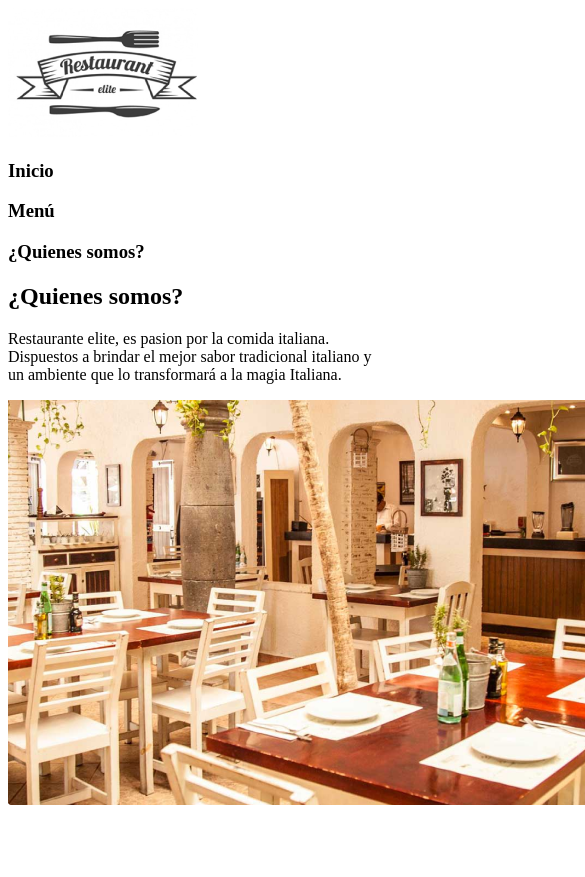
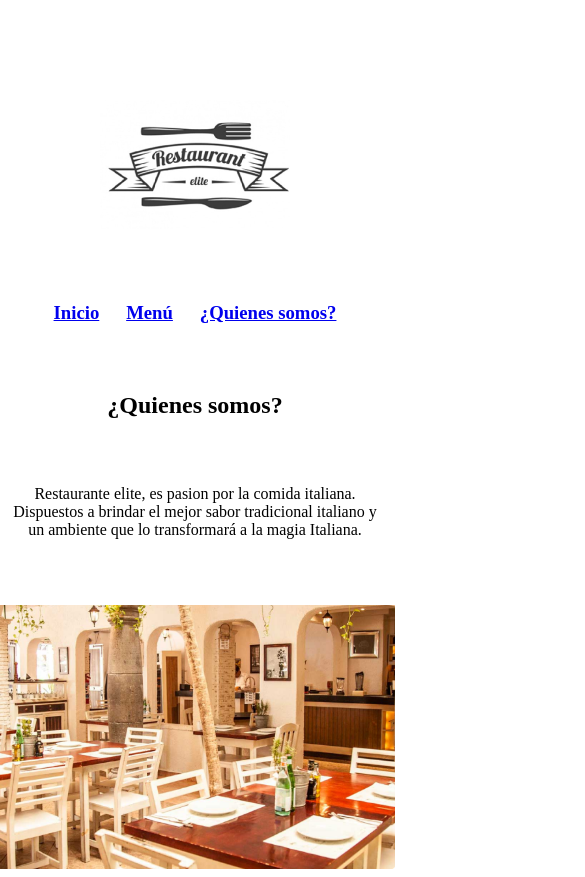
Before and after one commit to Farit48/EXAMEN_HTML_CSS_CADENAFARIT, a plain HTML site: page quienes_somos.html in a window 390 px wide. Shown: the top 877 px of the page, 585 px wide, since content can reach past the window. Before the commit the page ends 844 px from the top, so only its background shows below. Drawn offline with Linux system fonts and the light colour scheme; a web font is replaced by a local one.

Commit message:
Maquetacion y responsive de 480px tamaño celular promedio

```diff
--- /dev/null
+++ b/css/style.css
@@ -0,0 +1,115 @@
+/***Variables propias*****/
+:root{
+    --fuente-nav:"Funnel Sans", sans-serif;
+    --fuente-text:"Italianno", cursive;
+}
+
+/****Globales***/
+.Header{
+    /***Maquetacion***/
+    display: flex;
+    justify-content: end;
+    gap: 60%;
+    width: 90%;
+    margin: auto;
+}
+.Header_Enlaces {
+    /***Maquetacion***/
+    width: 30%;
+    display: flex;
+    justify-content: space-evenly;
+}
+
+/*****Pagina Inicio***/
+
+.MainInicio {
+    /***Maquetacion***/
+    margin-top: 100px;
+    justify-content: center;
+    display: grid;
+    grid-template-columns: 40% 50%;
+    align-items: center;
+    justify-items: center;
+    text-align: center;
+}
+/*****Pagina Menu***/
+.MainMenu {
+    text-align: center;
+    display: grid;
+    margin-top: 250px;
+    grid-template-columns: 20% 20% 20%;
+    align-items: center;
+    justify-items: center;
+    justify-content: center;
+    column-gap: 10%;
+}
+/*****Pagina Quienes somos***/
+.MainQS {
+    text-align: center;
+}
+.MainQS_Contenido{
+    margin-top: 100px;
+    display: grid;
+    grid-template-columns: 40% 40%;
+    justify-content: center;
+    align-items: center;
+    column-gap: 5%;
+}
+
+
+
+/****Responsive****/
+@media (max-width: 480px) {
+    /****Globales***/
+    .Header{
+        /***Maquetacion***/
+        margin-top: 100px;
+        display: flex;
+        flex-direction: column;
+        row-gap: 50px;
+        align-items: center;
+    }
+    .Header_Enlaces {
+        /***Maquetacion***/
+        width: 100%;
+        display: flex;
+        justify-content: space-evenly;
+    }
+
+    /*****Pagina Inicio***/
+    .MainInicio {
+        /***Maquetacion***/
+        display: flex;
+        flex-direction: column;
+        row-gap: 20%;
+
+    }
+    .MainInicio .Imagen img {
+        margin-top: 150px;
+        width: 300px;
+    }
+
+    /*****Pagina Menu***/
+    .MainMenu {
+        margin-top: 50px;
+        display: flex;
+        flex-direction: column;
+    }
+
+    /*****Pagina Quienes somos***/
+    .MainQS {
+        text-align: center;
+        margin-top: 50px;
+    }
+    .MainQS_Contenido{
+        margin-top: 50px;
+        display: flex;
+        flex-direction: column;
+        row-gap: 50px;
+    }
+    .MainQS_Contenido  img {
+
+        width: 400px;
+    }
+
+}
--- a/quienes_somos.html
+++ b/quienes_somos.html
@@ -4,25 +4,29 @@
     <meta charset="UTF-8">
     <meta name="viewport" content="width=device-width, initial-scale=1.0">
     <title>Document</title>
+    <link rel="stylesheet" href="css/style.css">
+    <link rel="preconnect" href="https://fonts.googleapis.com">
+    <link rel="preconnect" href="https://fonts.gstatic.com" crossorigin>
+    <link href="https://fonts.googleapis.com/css2?family=Funnel+Sans:wght@700&family=Italianno&display=swap" rel="stylesheet">
 </head>
 <body>
-    <header>
+    <header class="Header">
         <div>
             <img src="imagenes/Logo restaurante.png" alt="logotipo">
         </div>
-        <div>
-            <h3>Inicio</h3>
-            <h3>Menú</h3>
-            <h3>¿Quienes somos?</h3>
+        <div class="Header_Enlaces">
+            <h3><a href="index.html">Inicio</a></h3>
+            <h3><a href="menu.html">Menú</a></h3>
+            <h3><a href="quienes_somos.html">¿Quienes somos?</a></h3>
         </div>
     </header>
-    <main>
+    <main class="MainQS">
         <h2>¿Quienes somos?</h2>
-        <div>
+        <div class="MainQS_Contenido">
             <p>Restaurante  elite, es pasion por la comida italiana. Dispuestos a brindar el mejor sabor tradicional italiano y un ambiente que lo
                 transformará a la magia Italiana.
             </p>
-            <img src="imagenes/Restaurante.png" alt="restaurante">
+            <img  src="imagenes/Restaurante.png" alt="restaurante">
         </div>
     </main>
 </body>
```
Also changed, not shown: index.html (+12 -6 lines), menu.html (+11 -7 lines).
